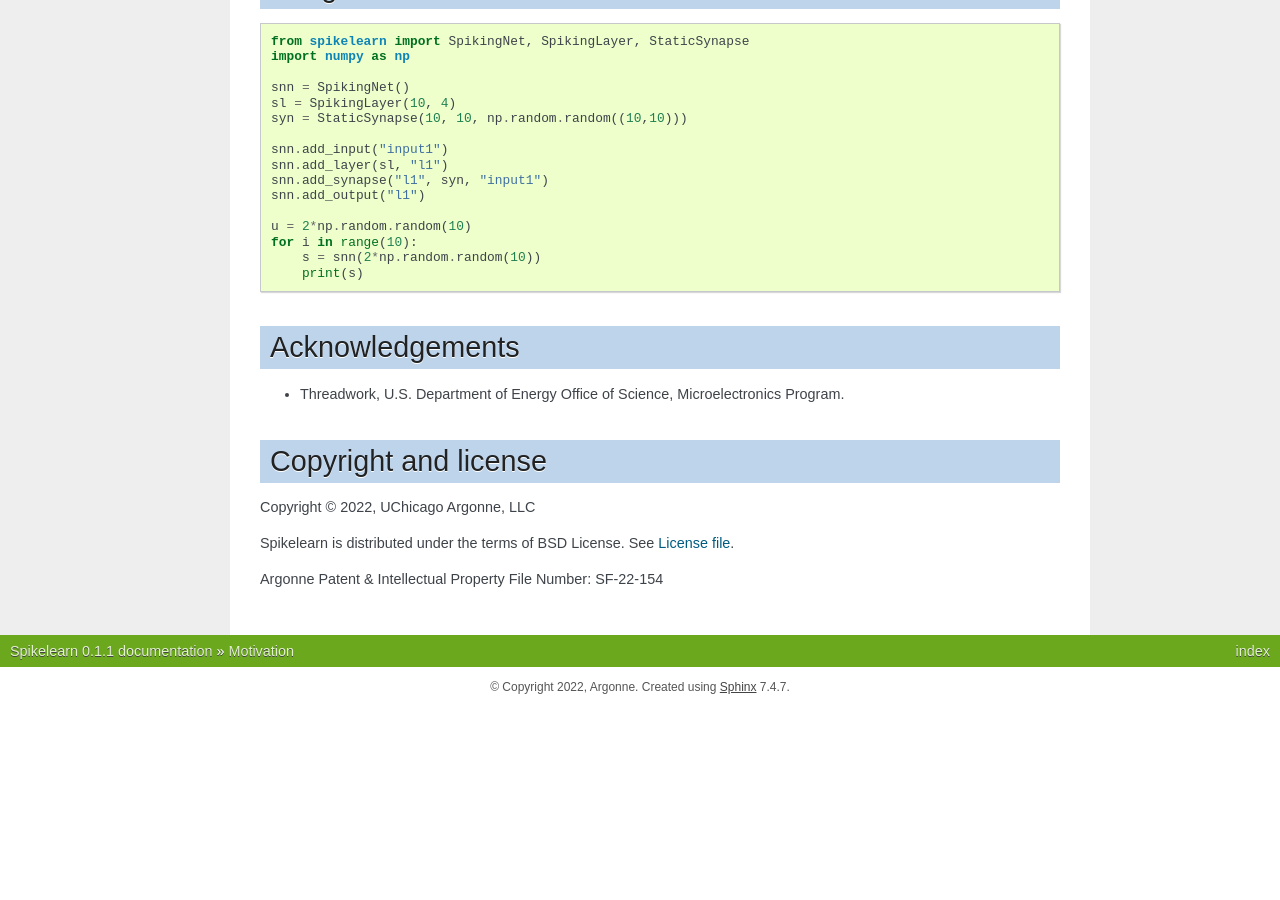
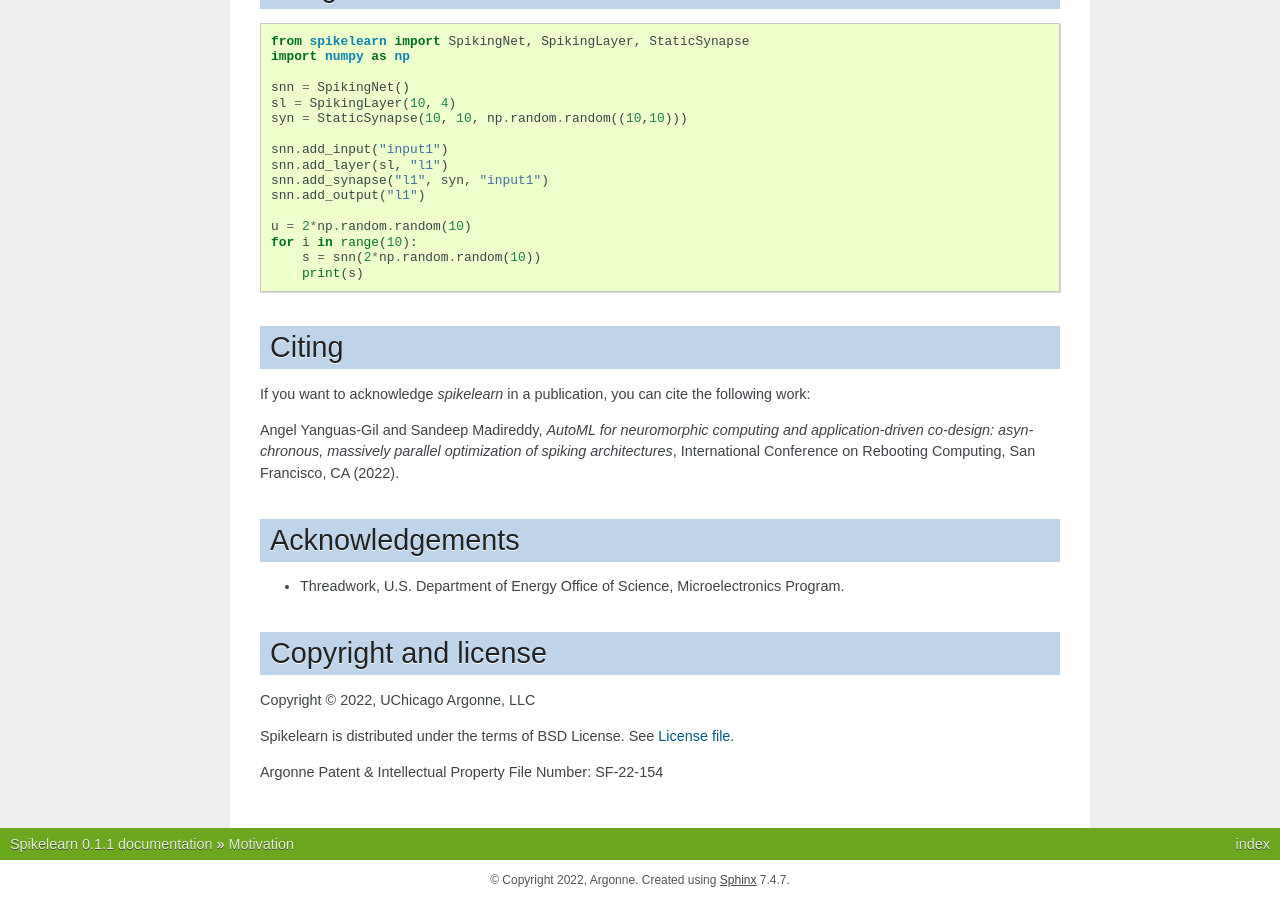
Before and after one commit to spikelearn/spikelearn, a Sphinx documentation site: the page built from docs/intro.rst, in a window 1280 px wide and 900 px high, scrolled down 760 px. Built offline with Sphinx 7.4.7, drawn with Linux system fonts in a browser that asks for light colours; before the commit the page ends 1467 px from its top, so only the background shows below that.

```diff
--- a/docs/intro.rst
+++ b/docs/intro.rst
@@ -60,6 +60,17 @@ Usage
         print(s)
 
 
+Citing
+------
+
+If you want to acknowledge `spikelearn` in a publication, you can cite
+the following work:
+
+Angel Yanguas-Gil and Sandeep Madireddy, *AutoML for neuromorphic computing
+and application-driven co-design: asynchronous, massively parallel
+optimization of spiking architectures*, International Conference
+on Rebooting Computing, San Francisco, CA (2022).
+
 Acknowledgements
 ----------------
 
```
Also changed, not shown: README.md (+11 -1 lines).
